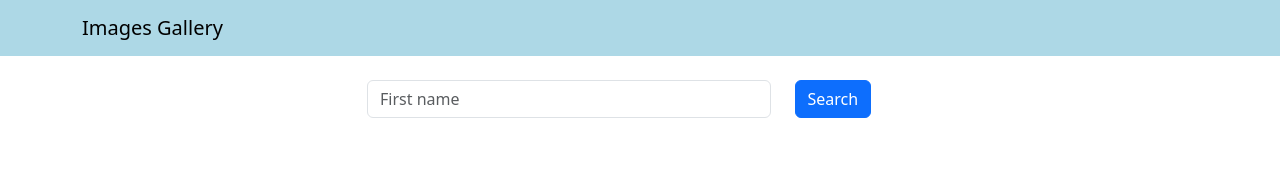
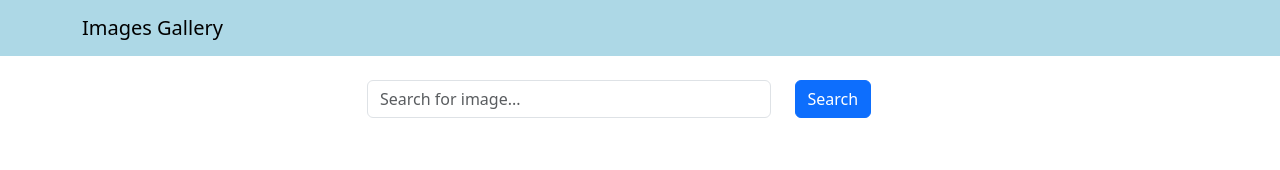
Before and after one commit to jdavidpm/images-gallery, a React (Create React App) app in the folder frontend/: page / in a window 1280 px wide. Shown: the top 170 px of the page. Built offline with nearby package versions, Linux system fonts and the light colour scheme.

Commit message:
state handling for search

```diff
--- a/frontend/src/App.js
+++ b/frontend/src/App.js
@@ -1,13 +1,21 @@
 
+import { useState } from 'react';
 import 'bootstrap/dist/css/bootstrap.min.css';
 import Header from './components/Header';
 import Search from './components/Search';
 
 function App() {
+  const [word, setWord] = useState('');
+
+  const handleSearchSubmit = (e) => {
+    e.preventDefault();
+    console.log(word)
+  };
+
   return (
     <div className="App">
       <Header title="Images Gallery"/>
-      <Search />
+      <Search word={word} setWord={setWord} handleSubmit={handleSearchSubmit}/>
     </div>
   );
 }
--- a/frontend/src/components/Search.js
+++ b/frontend/src/components/Search.js
@@ -1,15 +1,20 @@
 import React from 'react';
 import { Container, Col, Row, Button, Form} from 'react-bootstrap';
 
-const Search = () => {
+const Search = (props) => {
     return(<>
         <Container className="mt-4">
             <Row className="justify-content-center">
                 <Col xs={12} md={8} lg={6}>
-                    <Form>
+                    <Form onSubmit={props.handleSubmit}>
                         <Row>
                             <Col xs={9}>
-                                <Form.Control placeholder="First name" />
+                                <Form.Control
+                                    type="text"
+                                    value={props.word}
+                                    onChange={(e) => props.setWord(e.target.value)}
+                                    placeholder="Search for image..."
+                                />
                             </Col>
                             <Col xs={3}>
                                 <Button variant="primary" type="submit">Search</Button>
```
